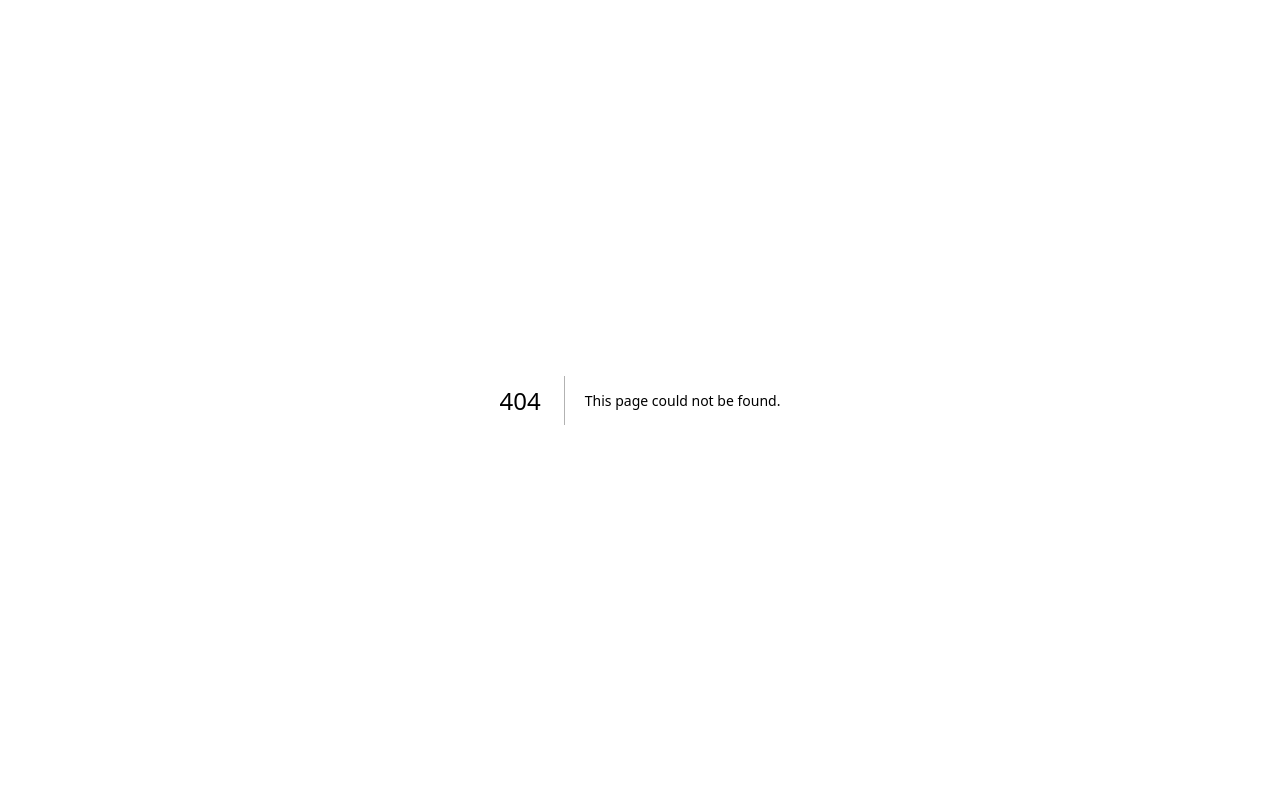
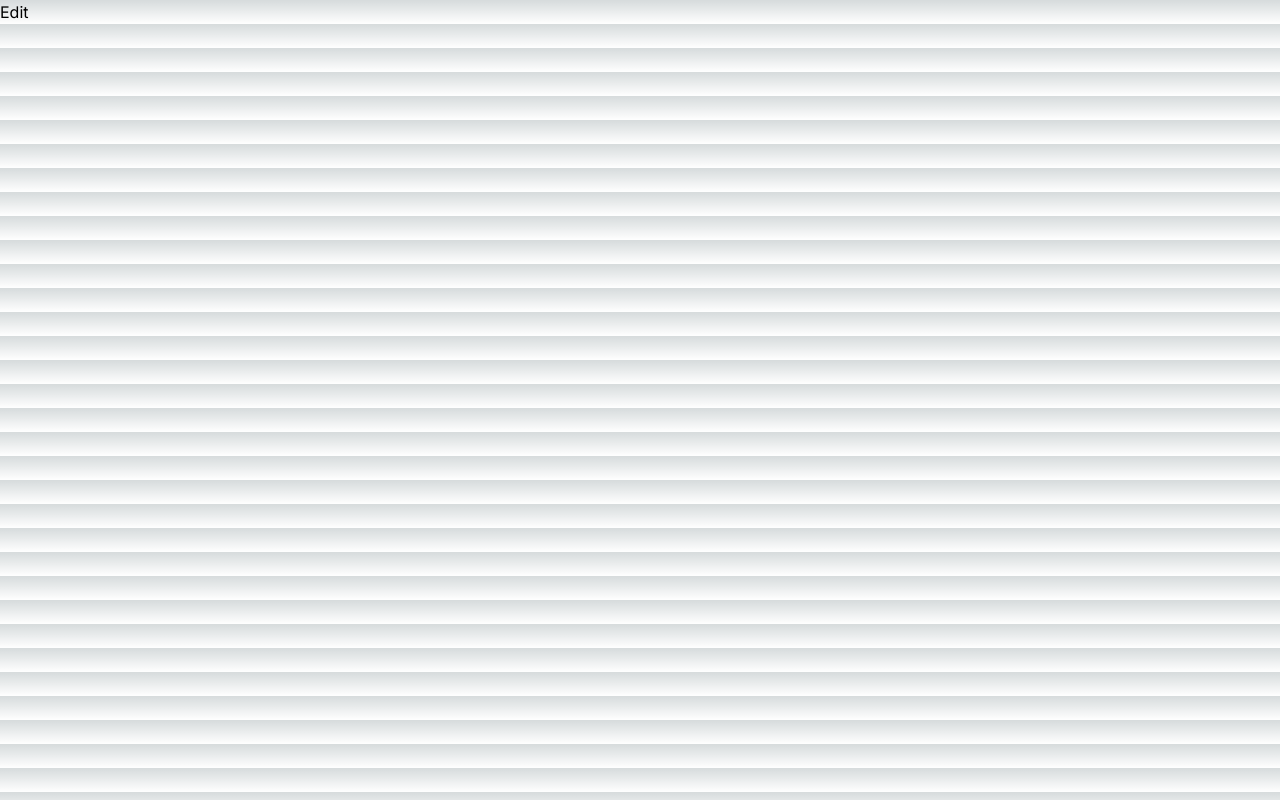
Before and after one commit to bslowik4/nextjs-video, a Next.js app in the folder nextjs-video/: page /edit in a window 1280 px wide. Before the commit this address had no page. Built offline with nearby package versions, Linux system fonts and the light colour scheme.

Commit message:
Created basic layout
Created basic layout for future application use

```diff
--- /dev/null
+++ b/nextjs-video/app/edit/page.tsx
@@ -0,0 +1,7 @@
+export default function Edit(){
+        return(
+            <div>
+                <h1>Edit</h1>
+            </div>
+        )
+}
```
Also changed, not shown: nextjs-video/app/ui/edit/imageInput.tsx (added), nextjs-video/app/ui/edit/textInput.tsx (added).
